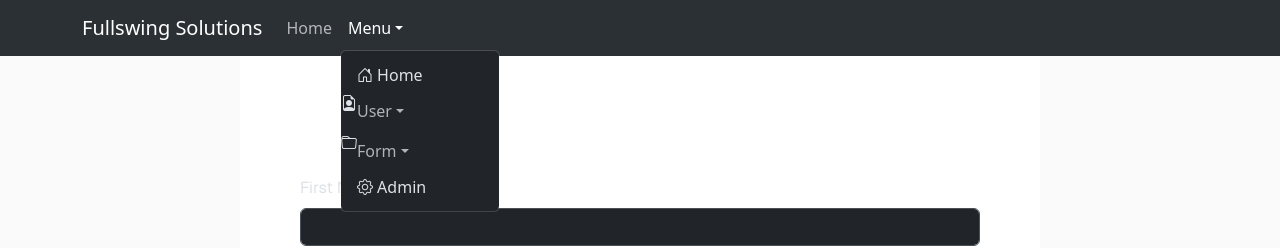
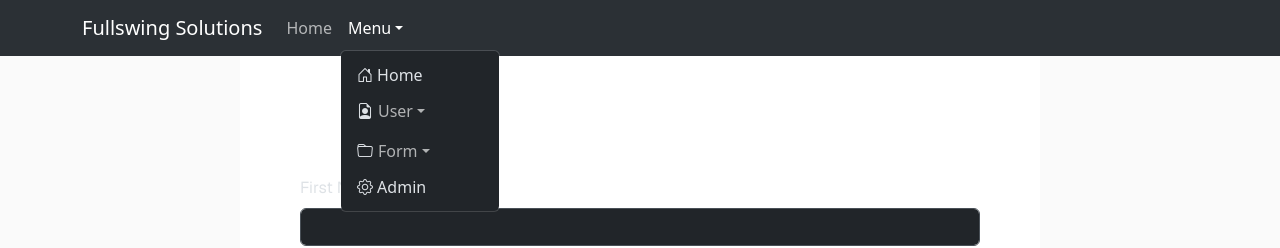
Before and after one commit to jburditt/react-demo, a Next.js app: page / in a window 1280 px wide. Both pictures are taken after a click on the button "Menu". Shown: the top 248 px of the page. Built offline with nearby package versions, Linux system fonts and the light colour scheme.

Commit message:
add nested menu icon styles

```diff
--- /dev/null
+++ b/src/app/components/menu/menu.css
@@ -0,0 +1,7 @@
+.menuItem {
+  margin: 0 0 0 16px;
+}
+
+.menuItem .icon {
+  margin: 8px 5px 0 0;
+}
--- a/src/app/components/menu/menu.tsx
+++ b/src/app/components/menu/menu.tsx
@@ -2,6 +2,7 @@ import NavDropdown from 'react-bootstrap/NavDropdown';
 import MenuItem from './menu-item.model';
 import { NavLink, DropdownItem } from 'react-bootstrap';
 import React from "react";
+import "./menu.css";
 
 export default function Menu({ title, items }: any) {
   return (
@@ -25,12 +26,12 @@ function MenuItems({ title, items }: any) {
   const menuItems = items.map((menuItem: MenuItem) => {
     if (menuItem.children) {
       return (
-        <React.Fragment key={ menuItem.routerLink }>
-          <i className={ "bi bi-" + menuItem.icon! } style={{ float: "left" }}></i>
+        <div className="menuItem">
+          <i className={ "icon bi bi-" + menuItem.icon! } style={{ float: "left" }}></i>
           <NavDropdown title={ menuItem.displayName } id="basic-nav-dropdown">
             { MenuItems({ title: menuItem.displayName, items: menuItem.children }) }
           </NavDropdown>
-        </React.Fragment>
+        </div>
       );
     } else {
       return (
```
